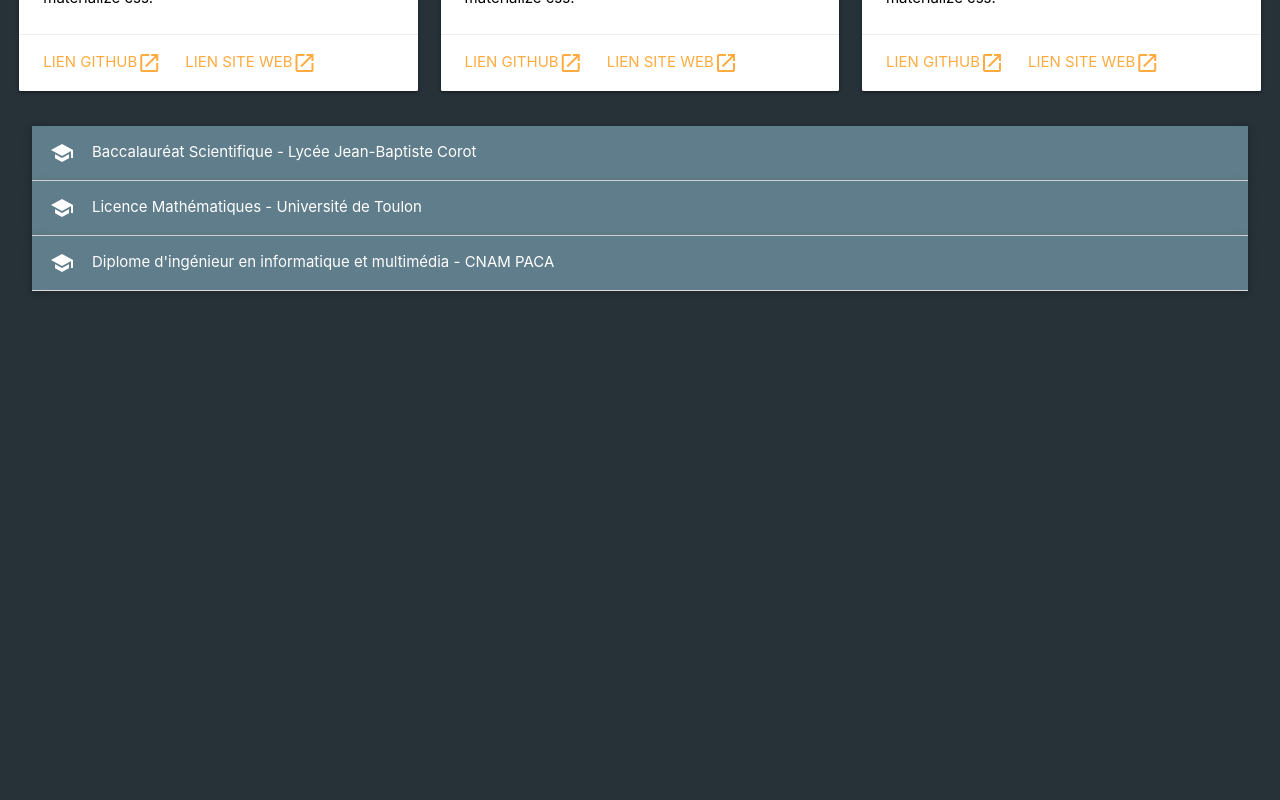
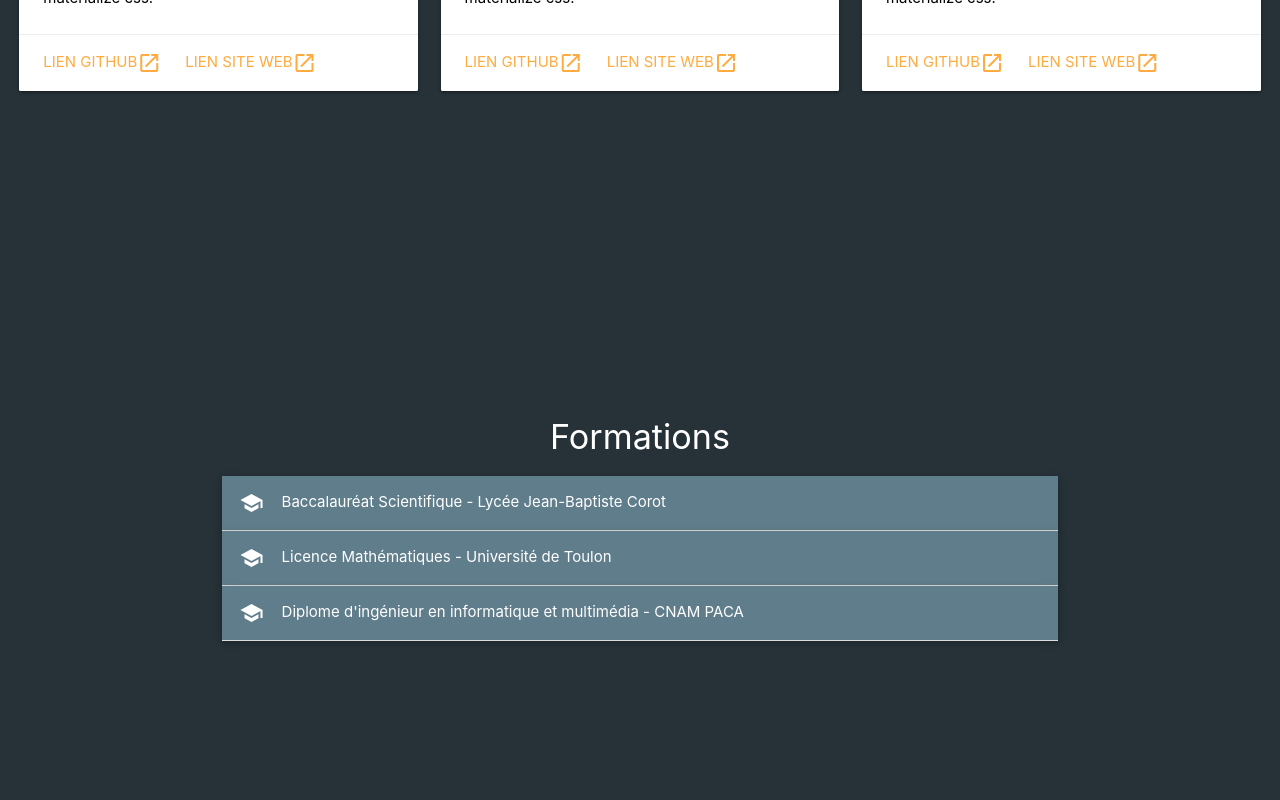
Before and after one commit to Punkiepoux/my-portfolio-app, an Angular app: page / in a window 1280 px wide. Shown: the part 2000-2800 px from the top of the page. Built offline with nearby package versions, Linux system fonts and the light colour scheme.

Commit message:
formation component

```diff
--- a/src/app/formation/formation.component.css
+++ b/src/app/formation/formation.component.css
@@ -1,3 +1,11 @@
 .formation-wrapper {
   height: 100vh;
+  display: flex;
+  justify-content: center;
+  align-items: center;
+  flex-direction: column;
 }
+
+.collapsible {
+  width: 70%;
+}
--- a/src/app/formation/formation.component.html
+++ b/src/app/formation/formation.component.html
@@ -1,4 +1,7 @@
 <div class="formation-wrapper">
+  <h4>
+    Formations
+  </h4>
   <ul class="collapsible popout">
     <li *ngFor="let formation of formationList">
       <div class="collapsible-header blue-grey">
```
